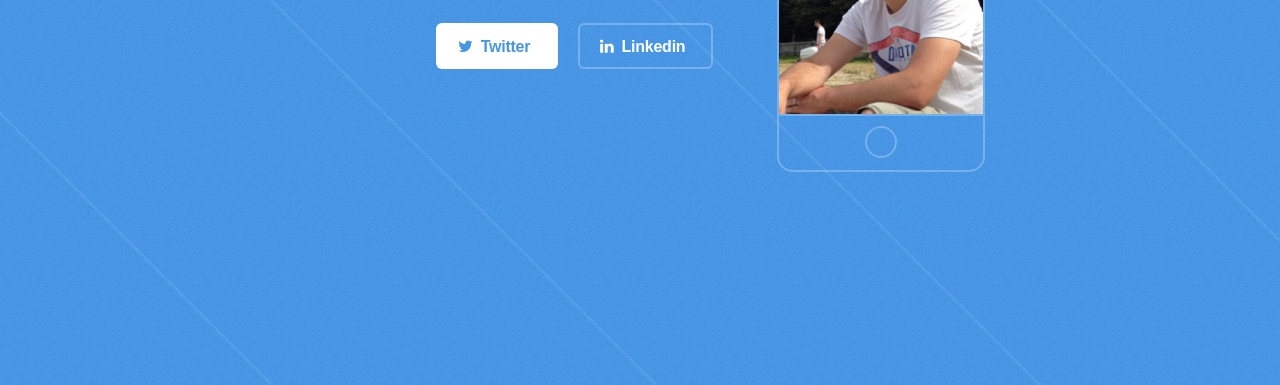
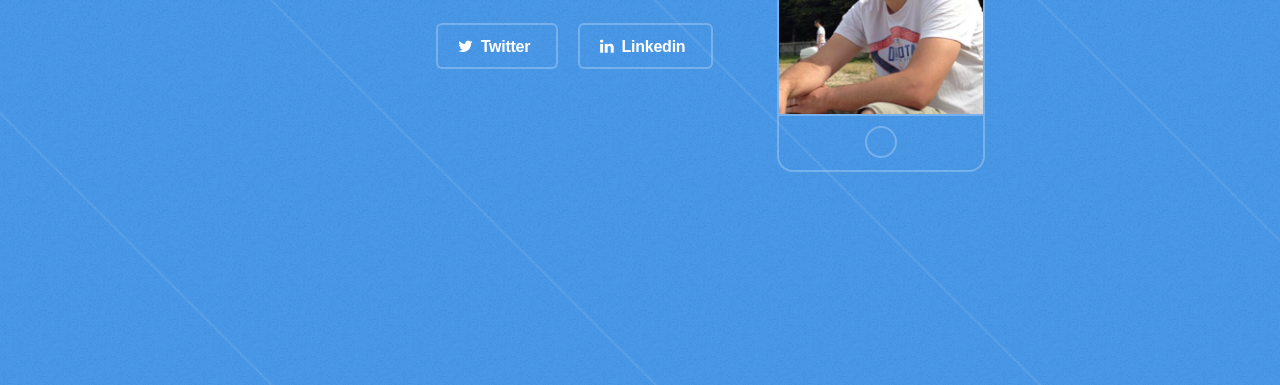
Before and after one commit to webantix/webantix.github.io, a plain HTML site: page index.html in a window 1280 px wide. Shown: the part 415-800 px from the top of the page. Drawn offline with Linux system fonts and the light colour scheme.

Commit message:
changed twitter button

```diff
--- a/index.html
+++ b/index.html
@@ -22,7 +22,7 @@
 					<h1><a href="#">Duncan Alderson</a></h1>
 					<p>Don't believe everything you think</p>
 					<ul class="actions">
-						<li><a href="https://www.twitter.com/Duncan_Alderson" class="button special icon fa-twitter">Twitter</a></li>
+						<li><a href="https://www.twitter.com/Duncan_Alderson" class="button icon fa-twitter">Twitter</a></li>
 						<li><a href="https://au.linkedin.com/in/duncanalderson" class="button icon fa-linkedin">Linkedin</a></li>
 					</ul>
 				</div>
```
